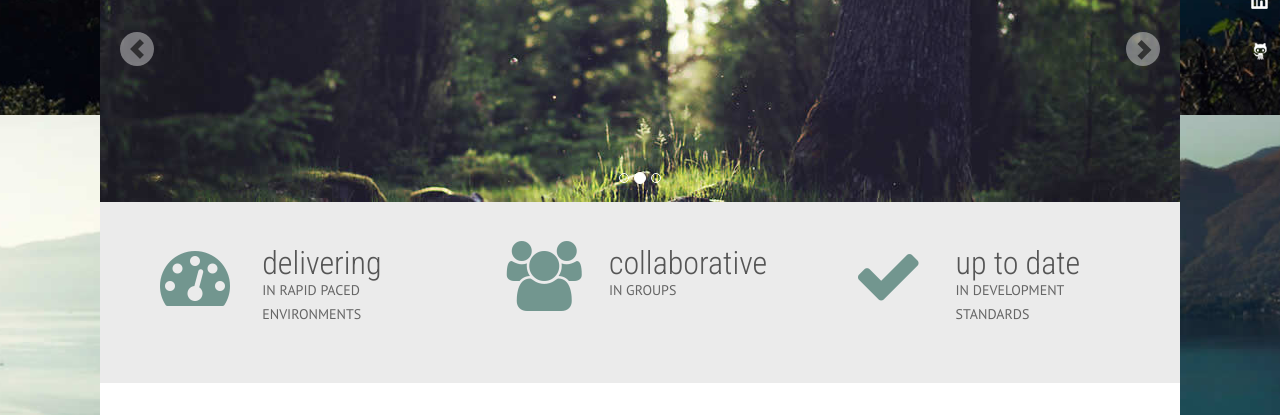
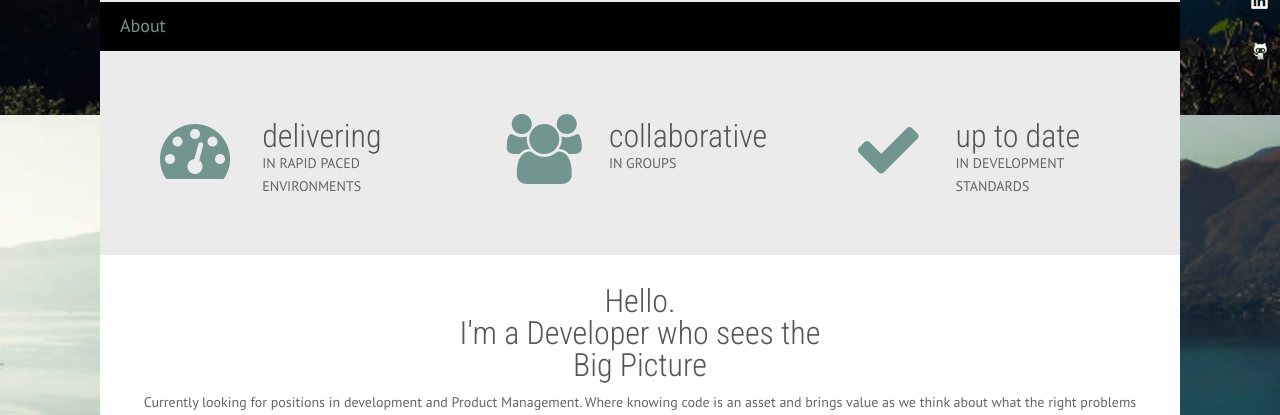
Before and after one commit to jbuzzanco/portfolio, a plain HTML site: page index.html in a window 1280 px wide. Shown: the part 685-1100 px from the top of the page. Drawn offline with Linux system fonts and the light colour scheme.

Commit message:
adds the necessary changes to link to about

```diff
--- a/assets/css/custom.css
+++ b/assets/css/custom.css
@@ -8,5 +8,12 @@
     border: 1px solid #d8d8d8;
     -webkit-filter: sepia(100%); /* Safari */
     filter: sepia(50%);
+}
 
+.dark-nav {
+	background-color: black;
 }
+
+.no-padding {
+	background-color: black;
+}
--- a/assets/css/nexus.css
+++ b/assets/css/nexus.css
@@ -146,7 +146,7 @@ p.site-slogan {
   white-space: nowrap;
 }
 #content-top-border {
-  background-color: rgba(23, 23, 23, 0.8);
+  background-color: #ebebeb;
   border-radius: 5px 5px 0 0;
   height: 7px;
 }
--- a/index.html
+++ b/index.html
@@ -57,7 +57,7 @@
                     <a href="https://github.com/jbuzzanco" target="_blank" title="Github"></a>
                 </li>
             </ul>
-            <div id="pre-header" class="container" style="height:40px">
+            <div id="pre-header" class="container" style="height: 140px">
             </div>
             <div id="header backdrop">
                 <div class="container">
@@ -230,46 +230,19 @@
             <!-- === BEGIN CONTENT === -->
             <div id="content">
                 <div class="container no-padding">
-                    <div class="row">
-                        <!-- Carousel Slideshow -->
-                        <div id="carousel-example" class="carousel slide" data-ride="carousel">
-                            <!-- Carousel Indicators -->
-                            <ol class="carousel-indicators">
-                                <li data-target="#carousel-example" data-slide-to="0" class="active"></li>
-                                <li data-target="#carousel-example" data-slide-to="1"></li>
-                                <li data-target="#carousel-example" data-slide-to="2"></li>
-                            </ol>
-                            <div class="clearfix"></div>
-                            <!-- End Carousel Indicators -->
-                            <!-- Carousel Images -->
-                            <div class="carousel-inner">
-                                <div class="item active">
-                                    <img src="assets/img/slideshow/slide1.jpg">
-                                </div>
-                                <div class="item">
-                                    <img src="assets/img/slideshow/slide2.jpg">
-                                </div>
-                                <div class="item">
-                                    <img src="assets/img/slideshow/slide3.jpg">
-                                </div>
-                                <div class="item">
-                                    <img src="assets/img/slideshow/slide4.jpg">
-                                </div>
-                            </div>
-                            <!-- End Carousel Images -->
-                            <!-- Carousel Controls -->
-                            <a class="left carousel-control" href="#carousel-example" data-slide="prev">
-                                <span class="glyphicon glyphicon-chevron-left"></span>
-                            </a>
-                            <a class="right carousel-control" href="#carousel-example" data-slide="next">
-                                <span class="glyphicon glyphicon-chevron-right"></span>
-                            </a>
-                            <!-- End Carousel Controls -->
-                        </div>
-                        <!-- End Carousel Slideshow -->
+
+                    <h4 class='dark-nav'>
+                        <a href="pages-services.html">About</a>
+                    </h4>
+
+
+
                     </div>
                 </div>
                 <div class="container background-gray-lighter">
+                    <br>
+
+
                     <div class="row margin-vert-40">
                         <div class="col-md-4">
                             <div class="col-md-4">
@@ -302,12 +275,14 @@
                 </div>
                 <div class="container background-white">
                     <div class="row margin-vert-30">
+
                         <!-- Main Text -->
                         <div class="col-md-12">
                             <h2 class="text-center">Hello.<br> I'm a Developer who sees the<br> Big Picture</h2>
                             <p class="text-center">Currently looking for positions in development and Product Management. Where knowing code is an asset and brings value as we think about what the right problems are to solve. I am always searching for ways that we can improve upon our process and making it better!</p>
                         </div>
                         <!-- End Main Text -->
+
                     </div>
                 </div>
                 <div class="container background-gray-lighter">
```
